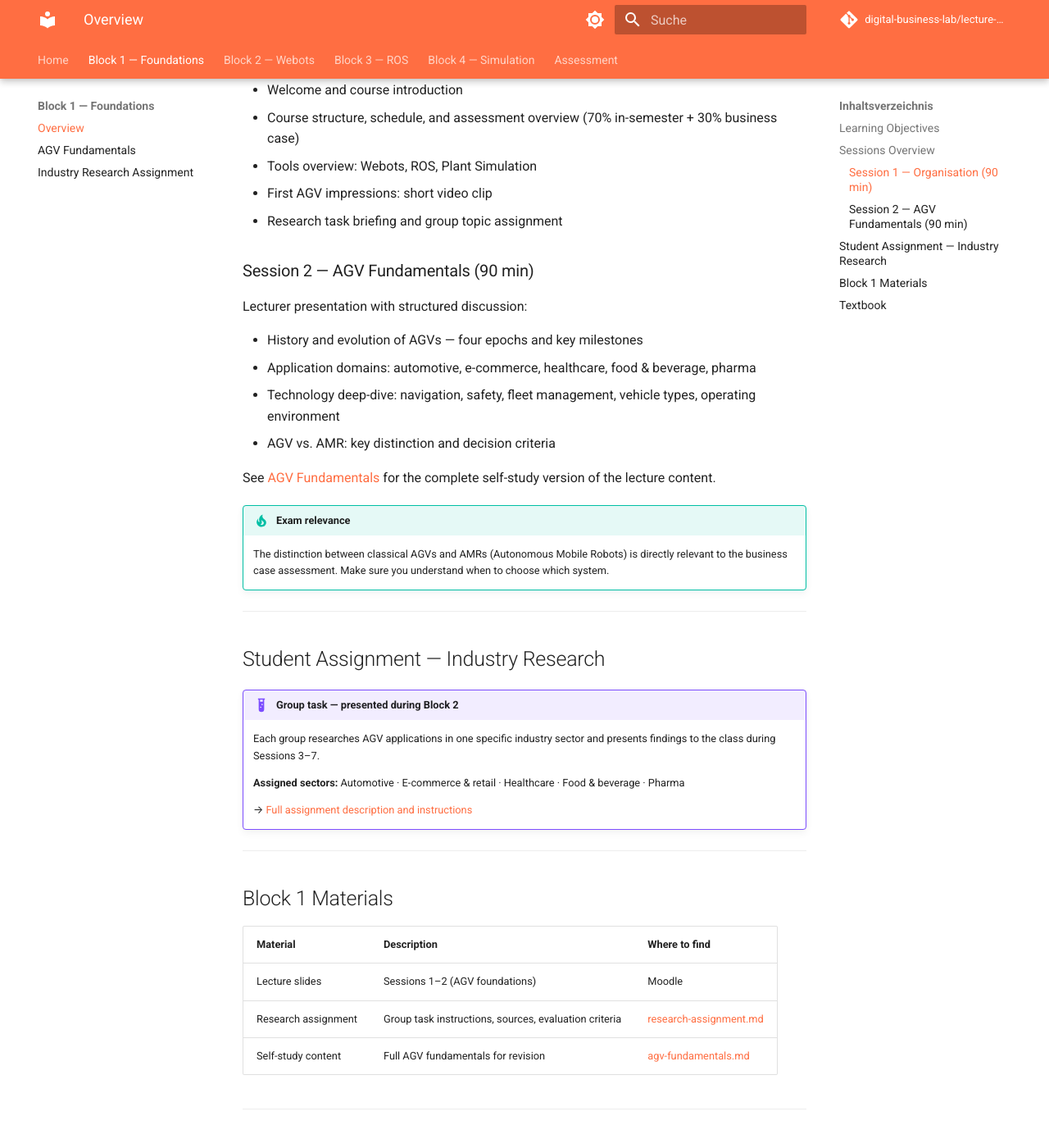
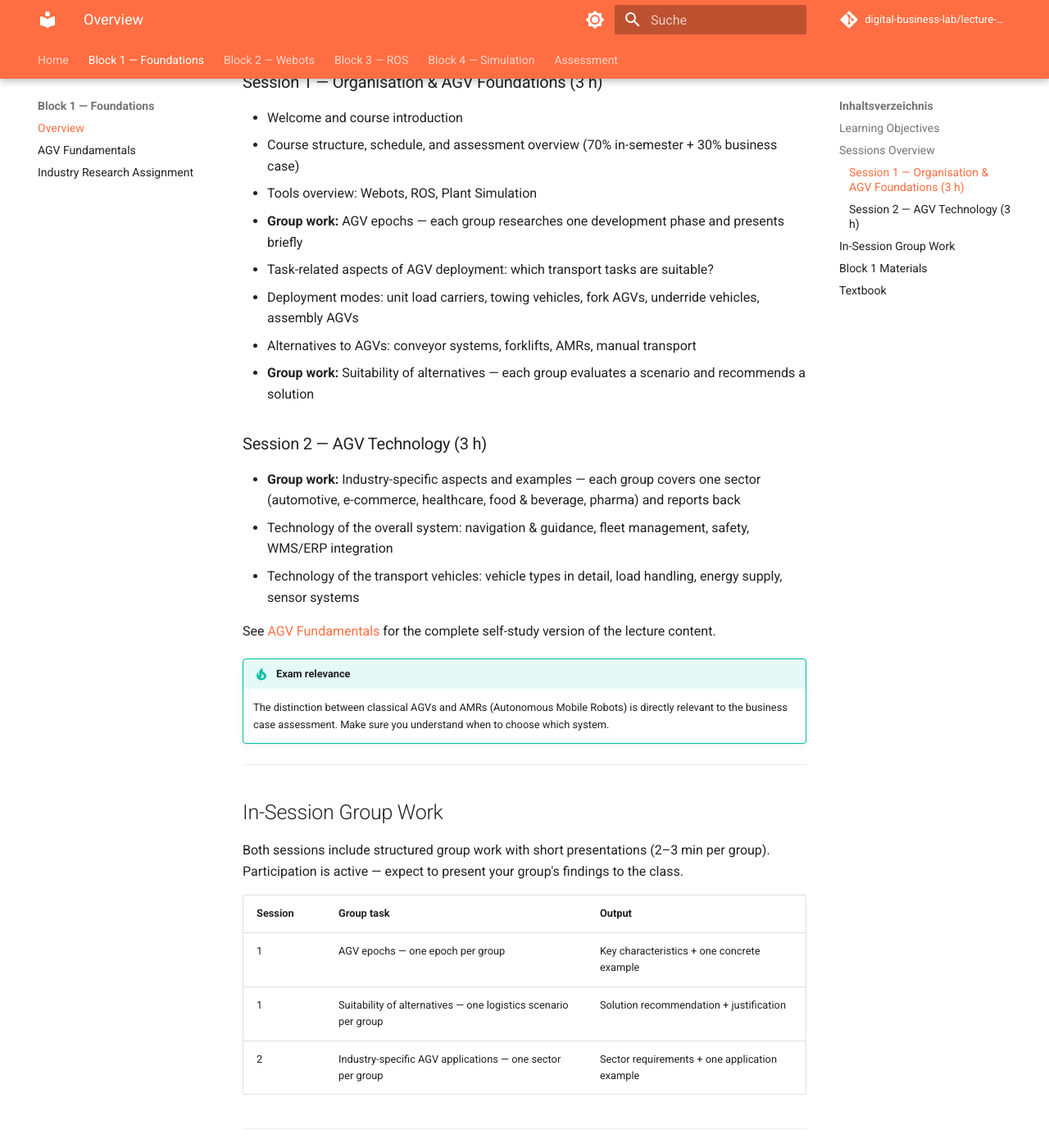
Before and after one commit to digital-business-lab/lecture-auto, an MkDocs documentation site: the page built from web/block-01/index.md, in a window 1280 px wide and 1400 px high, scrolled down 697 px. Shown: the whole window at 82% size. Built offline with MkDocs 1.6.1 and Material for MkDocs 9.7.7, drawn with Linux system fonts in a browser that asks for light colours; comment, search, counter and statistics services are not loaded; some of the changed text lies outside the part shown.

Commit message:
docs(web): update Block 1 landing page to reflect 2 × 3 h session structure
Replaces 90-min session descriptions with 3-hour format. Updates session
content to match revised plan: integrated group work on AGV epochs,
alternative suitability, and industry-specific examples. Adds group work
overview table. Removes outdated research assignment section (replaced by
in-session activities).

Co-Authored-By: Claude Sonnet 4.6 <noreply@anthropic.com>

```diff
--- a/web/block-01/index.md
+++ b/web/block-01/index.md
@@ -1,8 +1,8 @@
 # Block 1 — Organisation & Foundations
 
-**Sessions 1–2 · Duration: approx. 2 weeks**
+**Sessions 1–2 · Duration: approx. 2 weeks · 3 hours per session**
 
-This block introduces the course structure and builds the theoretical foundation for all subsequent blocks. It covers the history, technology, and modern applications of Automated Guided Vehicles (AGVs).
+This block introduces the course structure and builds the theoretical foundation for all subsequent blocks. It covers the history, technology, and modern applications of Automated Guided Vehicles (AGVs) — with regular group work and short in-session presentations.
 
 ---
 
@@ -13,28 +13,29 @@ By the end of this block, you will be able to:
 - [ ] Describe what an AGV is and how it differs from other intralogistics systems
 - [ ] Explain the four historical epochs of AGV development
 - [ ] Name and explain the core technical components of an AGV system
-- [ ] Present industry-specific examples of AGV applications in your assigned sector
+- [ ] Assess the suitability of AGVs and their alternatives for a given logistics scenario
+- [ ] Present industry-specific examples of AGV applications in an assigned sector
 
 ---
 
 ## Sessions Overview
 
-### Session 1 — Organisation (90 min)
+### Session 1 — Organisation & AGV Foundations (3 h)
 
 - Welcome and course introduction
 - Course structure, schedule, and assessment overview (70% in-semester + 30% business case)
 - Tools overview: Webots, ROS, Plant Simulation
-- First AGV impressions: short video clip
-- Research task briefing and group topic assignment
+- **Group work:** AGV epochs — each group researches one development phase and presents briefly
+- Task-related aspects of AGV deployment: which transport tasks are suitable?
+- Deployment modes: unit load carriers, towing vehicles, fork AGVs, underride vehicles, assembly AGVs
+- Alternatives to AGVs: conveyor systems, forklifts, AMRs, manual transport
+- **Group work:** Suitability of alternatives — each group evaluates a scenario and recommends a solution
 
-### Session 2 — AGV Fundamentals (90 min)
+### Session 2 — AGV Technology (3 h)
 
-Lecturer presentation with structured discussion:
-
-- History and evolution of AGVs — four epochs and key milestones
-- Application domains: automotive, e-commerce, healthcare, food & beverage, pharma
-- Technology deep-dive: navigation, safety, fleet management, vehicle types, operating environment
-- AGV vs. AMR: key distinction and decision criteria
+- **Group work:** Industry-specific aspects and examples — each group covers one sector (automotive, e-commerce, healthcare, food & beverage, pharma) and reports back
+- Technology of the overall system: navigation & guidance, fleet management, safety, WMS/ERP integration
+- Technology of the transport vehicles: vehicle types in detail, load handling, energy supply, sensor systems
 
 See [AGV Fundamentals](agv-fundamentals.md) for the complete self-study version of the lecture content.
 
@@ -43,14 +44,15 @@ See [AGV Fundamentals](agv-fundamentals.md) for the complete self-study version
 
 ---
 
-## Student Assignment — Industry Research
+## In-Session Group Work
 
-!!! example "Group task — presented during Block 2"
-    Each group researches AGV applications in one specific industry sector and presents findings to the class during Sessions 3–7.
+Both sessions include structured group work with short presentations (2–3 min per group). Participation is active — expect to present your group's findings to the class.
 
-    **Assigned sectors:** Automotive · E-commerce & retail · Healthcare · Food & beverage · Pharma
-
-    → [Full assignment description and instructions](research-assignment.md)
+| Session | Group task | Output |
+|---|---|---|
+| 1 | AGV epochs — one epoch per group | Key characteristics + one concrete example |
+| 1 | Suitability of alternatives — one logistics scenario per group | Solution recommendation + justification |
+| 2 | Industry-specific AGV applications — one sector per group | Sector requirements + one application example |
 
 ---
 
@@ -59,7 +61,6 @@ See [AGV Fundamentals](agv-fundamentals.md) for the complete self-study version
 | Material | Description | Where to find |
 |---|---|---|
 | Lecture slides | Sessions 1–2 (AGV foundations) | Moodle |
-| Research assignment | Group task instructions, sources, evaluation criteria | [research-assignment.md](research-assignment.md) |
 | Self-study content | Full AGV fundamentals for revision | [agv-fundamentals.md](agv-fundamentals.md) |
 
 ---
```
